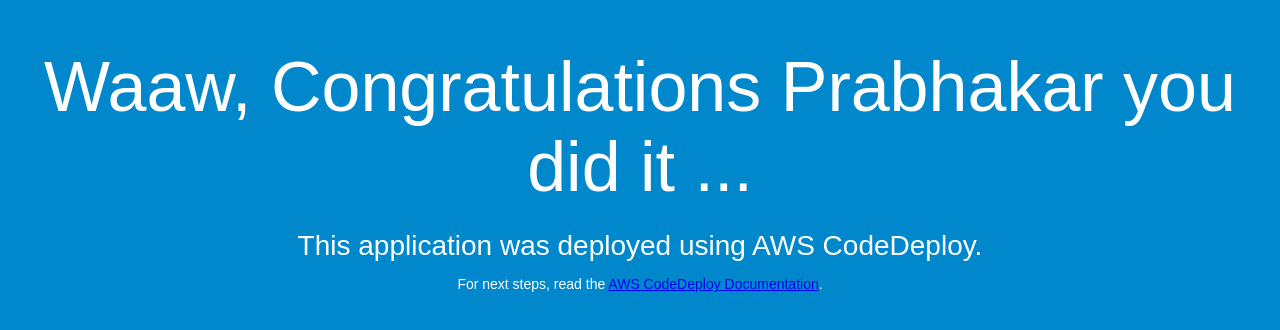
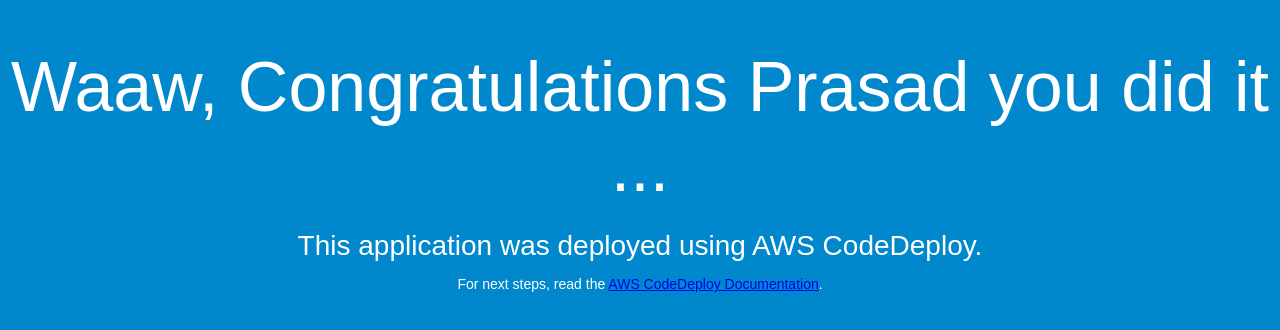
Before and after one commit to yogeswar007/aws_code_deploy, a plain HTML site: page index.html in a window 1280 px wide. Drawn offline with Linux system fonts and the light colour scheme.

Commit message:
Update index.html

```diff
--- a/index.html
+++ b/index.html
@@ -26,7 +26,7 @@
 </head>
 <body>
   <div align="center">
-    <h1>Waaw, Congratulations Prabhakar you did it ...</h1>
+    <h1>Waaw, Congratulations Prasad you did it ...</h1>
     <h2>This application was deployed using AWS CodeDeploy.</h2>
     <p>For next steps, read the <a href="http://aws.amazon.com/documentation/codedeploy">AWS CodeDeploy Documentation</a>.</p>
   </div>
```
